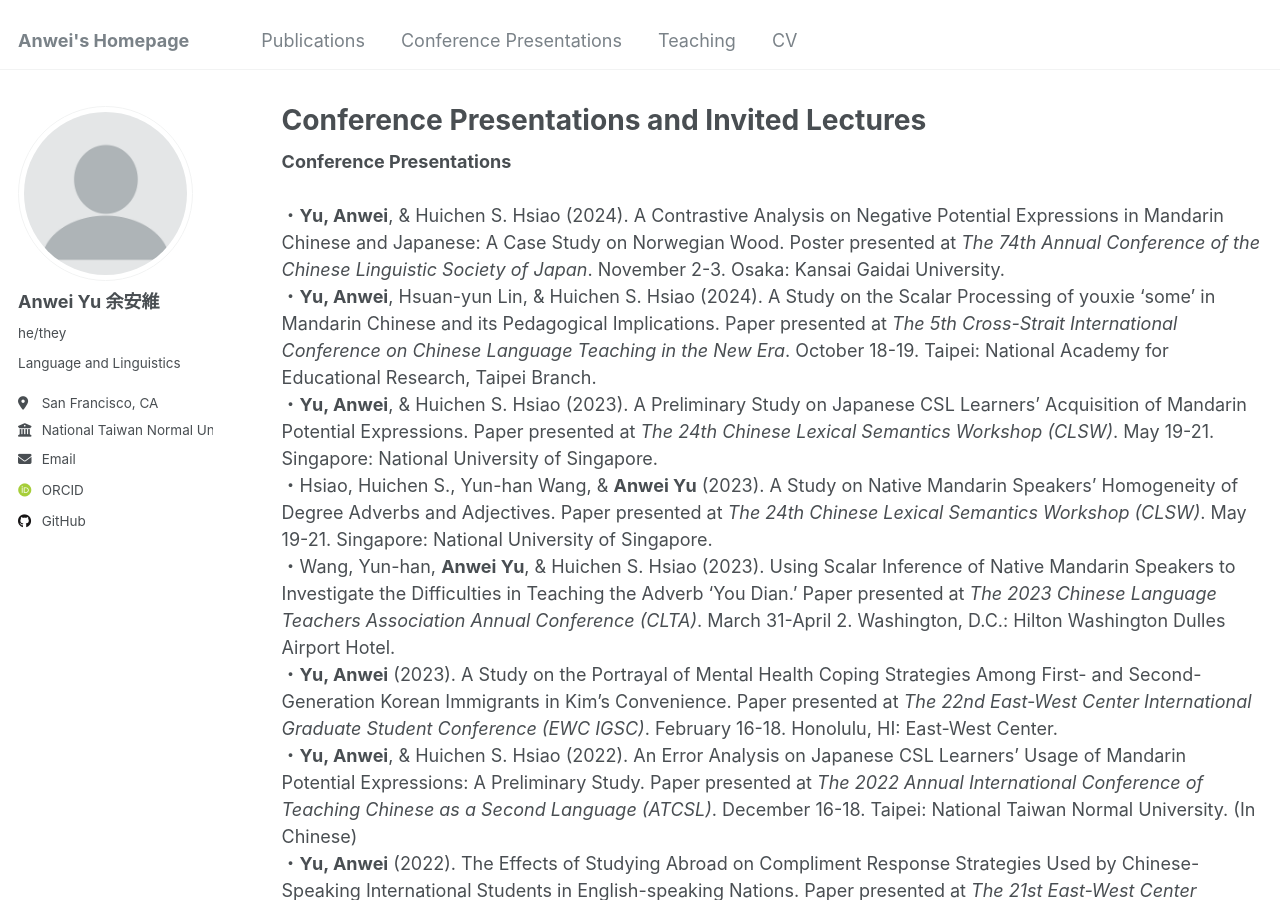
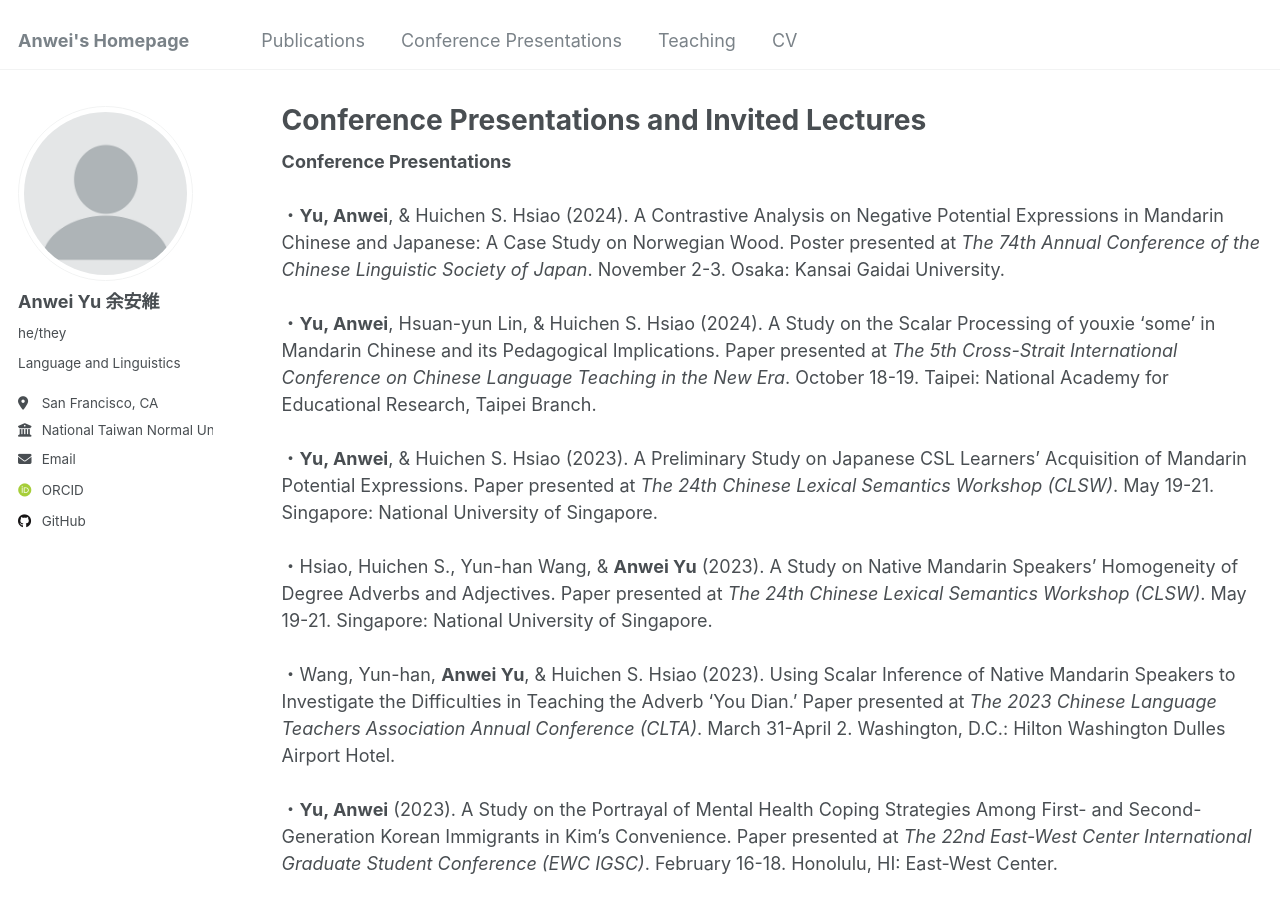
Before and after one commit to anweiyu/anweiyu.github.io, a Jekyll site: the page built from _pages/talks.html, in a window 1280 px wide and 900 px high. Built offline with Jekyll 4.4.1, drawn with Linux system fonts in a browser that asks for light colours; some web fonts are replaced.

```diff
--- a/_pages/talks.html
+++ b/_pages/talks.html
@@ -6,16 +6,16 @@ author_profile: true
 ---
 
 <strong>Conference Presentations</strong><br><br>
-・<strong>Yu, Anwei</strong>, & Huichen S. Hsiao (2024). A Contrastive Analysis on Negative Potential Expressions in Mandarin Chinese and Japanese: A Case Study on Norwegian Wood. Poster presented at <em>The 74th Annual Conference of the Chinese Linguistic Society of Japan</em>. November 2-3. Osaka: Kansai Gaidai University.<br>
-・<strong>Yu, Anwei</strong>, Hsuan-yun Lin, & Huichen S. Hsiao (2024). A Study on the Scalar Processing of youxie ‘some’ in Mandarin Chinese and its Pedagogical Implications. Paper presented at <em>The 5th Cross-Strait International Conference on Chinese Language Teaching in the New Era</em>. October 18-19. Taipei: National Academy for Educational Research, Taipei Branch.<br>
-・<strong>Yu, Anwei</strong>, & Huichen S. Hsiao (2023). A Preliminary Study on Japanese CSL Learners’ Acquisition of Mandarin Potential Expressions. Paper presented at <em>The 24th Chinese Lexical Semantics Workshop (CLSW)</em>. May 19-21. Singapore: National University of Singapore.<br>
-・Hsiao, Huichen S., Yun-han Wang, & <strong>Anwei Yu</strong> (2023). A Study on Native Mandarin Speakers’ Homogeneity of Degree Adverbs and Adjectives. Paper presented at <em>The 24th Chinese Lexical Semantics Workshop (CLSW)</em>. May 19-21. Singapore: National University of Singapore.<br>
-・Wang, Yun-han, <strong>Anwei Yu</strong>, & Huichen S. Hsiao (2023). Using Scalar Inference of Native Mandarin Speakers to Investigate the Difficulties in Teaching the Adverb ‘You Dian.’ Paper presented at <em>The 2023 Chinese Language Teachers Association Annual Conference (CLTA)</em>. March 31-April 2. Washington, D.C.: Hilton Washington Dulles Airport Hotel.<br>
-・<strong>Yu, Anwei</strong> (2023). A Study on the Portrayal of Mental Health Coping Strategies Among First- and Second-Generation Korean Immigrants in Kim’s Convenience. Paper presented at <em>The 22nd East-West Center International Graduate Student Conference (EWC IGSC)</em>. February 16-18. Honolulu, HI: East-West Center.<br>
-・<strong>Yu, Anwei</strong>, & Huichen S. Hsiao (2022). An Error Analysis on Japanese CSL Learners’ Usage of Mandarin Potential Expressions: A Preliminary Study. Paper presented at <em>The 2022 Annual International Conference of Teaching Chinese as a Second Language (ATCSL)</em>. December 16-18. Taipei: National Taiwan Normal University. (In Chinese)<br>
-・<strong>Yu, Anwei</strong> (2022). The Effects of Studying Abroad on Compliment Response Strategies Used by Chinese-Speaking International Students in English-speaking Nations. Paper presented at <em>The 21st East-West Center International Graduate School Conference (EWC IGSC)</em>. February 17-20. Honolulu, HI: East-West Center.<br>
-・<strong>Yu, Anwei</strong>, Wei-Chen Ho, Yu-Ju Lin, & Chun-Tu Fu (2022). Cross-Cultural Pragmatic Awareness and Heritage Language Education: A Case Study on Chinese Heritage Language (CHL) Learners in North America. Paper presented at <em>The 21st East-West Center International Graduate School Conference (EWC IGSC)</em>. February 17-20. Honolulu, HI: East-West Center.<br>
+・<strong>Yu, Anwei</strong>, & Huichen S. Hsiao (2024). A Contrastive Analysis on Negative Potential Expressions in Mandarin Chinese and Japanese: A Case Study on Norwegian Wood. Poster presented at <em>The 74th Annual Conference of the Chinese Linguistic Society of Japan</em>. November 2-3. Osaka: Kansai Gaidai University.<br><br>
+・<strong>Yu, Anwei</strong>, Hsuan-yun Lin, & Huichen S. Hsiao (2024). A Study on the Scalar Processing of youxie ‘some’ in Mandarin Chinese and its Pedagogical Implications. Paper presented at <em>The 5th Cross-Strait International Conference on Chinese Language Teaching in the New Era</em>. October 18-19. Taipei: National Academy for Educational Research, Taipei Branch.<br><br>
+・<strong>Yu, Anwei</strong>, & Huichen S. Hsiao (2023). A Preliminary Study on Japanese CSL Learners’ Acquisition of Mandarin Potential Expressions. Paper presented at <em>The 24th Chinese Lexical Semantics Workshop (CLSW)</em>. May 19-21. Singapore: National University of Singapore.<br><br>
+・Hsiao, Huichen S., Yun-han Wang, & <strong>Anwei Yu</strong> (2023). A Study on Native Mandarin Speakers’ Homogeneity of Degree Adverbs and Adjectives. Paper presented at <em>The 24th Chinese Lexical Semantics Workshop (CLSW)</em>. May 19-21. Singapore: National University of Singapore.<br><br>
+・Wang, Yun-han, <strong>Anwei Yu</strong>, & Huichen S. Hsiao (2023). Using Scalar Inference of Native Mandarin Speakers to Investigate the Difficulties in Teaching the Adverb ‘You Dian.’ Paper presented at <em>The 2023 Chinese Language Teachers Association Annual Conference (CLTA)</em>. March 31-April 2. Washington, D.C.: Hilton Washington Dulles Airport Hotel.<br><br>
+・<strong>Yu, Anwei</strong> (2023). A Study on the Portrayal of Mental Health Coping Strategies Among First- and Second-Generation Korean Immigrants in Kim’s Convenience. Paper presented at <em>The 22nd East-West Center International Graduate Student Conference (EWC IGSC)</em>. February 16-18. Honolulu, HI: East-West Center.<br><br>
+・<strong>Yu, Anwei</strong>, & Huichen S. Hsiao (2022). An Error Analysis on Japanese CSL Learners’ Usage of Mandarin Potential Expressions: A Preliminary Study. Paper presented at <em>The 2022 Annual International Conference of Teaching Chinese as a Second Language (ATCSL)</em>. December 16-18. Taipei: National Taiwan Normal University. (In Chinese)<br><br>
+・<strong>Yu, Anwei</strong> (2022). The Effects of Studying Abroad on Compliment Response Strategies Used by Chinese-Speaking International Students in English-speaking Nations. Paper presented at <em>The 21st East-West Center International Graduate School Conference (EWC IGSC)</em>. February 17-20. Honolulu, HI: East-West Center.<br><br>
+・<strong>Yu, Anwei</strong>, Wei-Chen Ho, Yu-Ju Lin, & Chun-Tu Fu (2022). Cross-Cultural Pragmatic Awareness and Heritage Language Education: A Case Study on Chinese Heritage Language (CHL) Learners in North America. Paper presented at <em>The 21st East-West Center International Graduate School Conference (EWC IGSC)</em>. February 17-20. Honolulu, HI: East-West Center.<br><br>
 ・<strong>Yu, Anwei</strong> (2021). The Relationship Between Chinese Language and the Formation of Chinese-American Identity. Paper presented at <em>The 6th International Conference on Chinese as a Second Language Research (CASLAR-6)</em>. July 30-August 1. Washington, D.C.: The George Washington University.</em><br><br>
 <strong>Invited Lectures</strong><br><br>
-・<strong>Yu, Anwei</strong> (2021, February 7). <em>Theories of Kanji</em> [Virtual Workshop]. Department of East Asian Languages and Cultures, University of California, Davis.<br>
+・<strong>Yu, Anwei</strong> (2021, February 7). <em>Theories of Kanji</em> [Virtual Workshop]. Department of East Asian Languages and Cultures, University of California, Davis.<br><br>
 ・<strong>Yu, Anwei</strong>(2020, October 30). <em>Japanese Pronunciation</em> [Virtual Workshop]. Department of East Asian Languages and Cultures, University of California, Davis.
```
